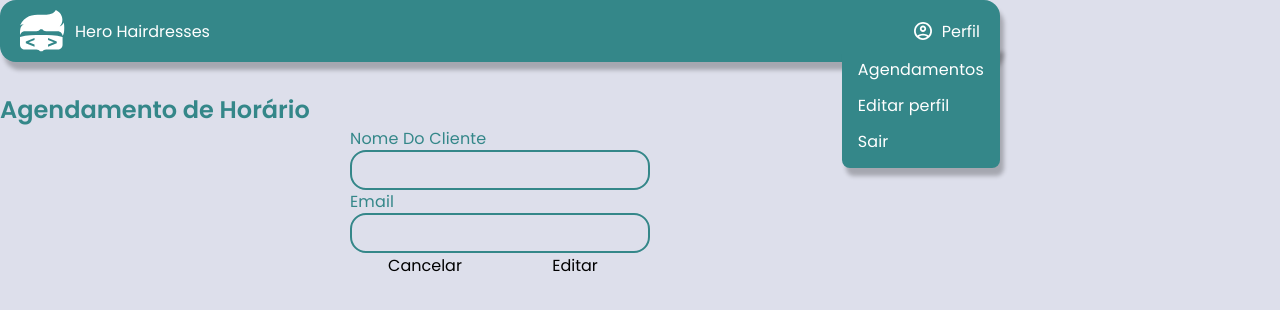
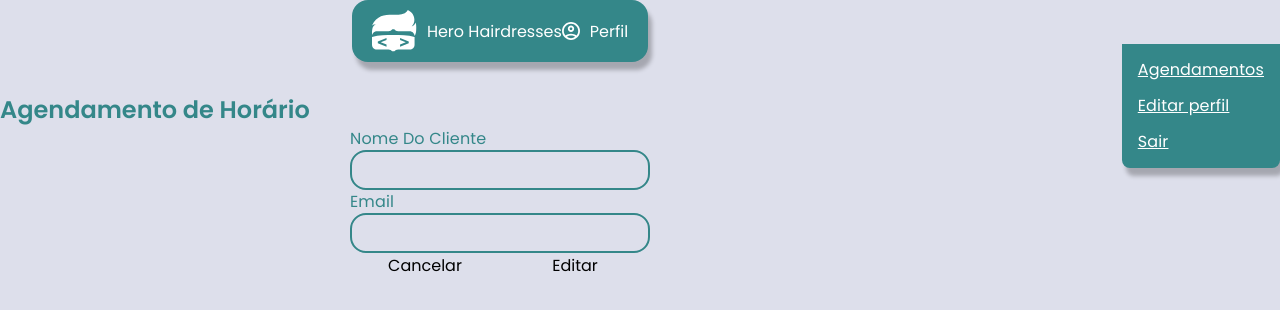
Before and after one commit to raysllaR/hairdresser-front, a React (Vite) app: page /agendamento in a window 1280 px wide. Both pictures are taken after a click on the button "Perfil". Shown: the top 310 px of the page. Built offline with nearby package versions, Linux system fonts and the light colour scheme.

Commit message:
feat: add navigation ao menu do dropdown

```diff
--- a/src/components/shared/Header/index.tsx
+++ b/src/components/shared/Header/index.tsx
@@ -2,9 +2,9 @@
 import iconAcount from "../../../assets/images/icons/account_circle.svg";
 import { ClickAwayListener, Paper, MenuList, MenuItem } from "@mui/material";
 import IconImg from "../IconImg";
-// import imgLogo from "../../../assets/images/logos/logo-white.svg";
 import imgLogoSemText from "../../../assets/images/logos/logo-white-withiout-text.svg";
 import "./style.css";
+import { Link } from "react-router-dom";
 
 const Header: React.FC = () => {
 	const [showDropMenu, setShowDropMenu]: [
@@ -12,17 +12,21 @@
 		React.Dispatch<React.SetStateAction<boolean>>
 	] = useState(false);
 
-	const toogleShoeDropMenu = () => {
+	const toogleShoeDropMenu = (): void => {
 		setShowDropMenu(!showDropMenu);
 	};
 
+	const cleanLocalStorage = (): void => {
+		localStorage.removeItem("login");
+	};
+
 	return (
-		<div className="container-header">
+		<div id="container-header">
 			<div className="header">
 				<div className="logo-container">
 					<img
 						src={imgLogoSemText}
-						alt=""
+						alt="Logo"
 					/>
 					<span>Hero Hairdresses</span>
 				</div>
@@ -37,9 +41,17 @@
 								<MenuList
 									className="dados-menu"
 									autoFocusItem>
-									<MenuItem>Agendamentos</MenuItem>
-									<MenuItem>Editar perfil</MenuItem>
-									<MenuItem>Sair</MenuItem>
+									<Link to="/agendamento">
+										<MenuItem>Agendamentos</MenuItem>
+									</Link>
+									<Link to="/editarperfil">
+										<MenuItem>Editar perfil</MenuItem>
+									</Link>
+									<Link
+										to="/login"
+										onClick={cleanLocalStorage}>
+										<MenuItem>Sair</MenuItem>
+									</Link>
 								</MenuList>
 							</ClickAwayListener>
 						</Paper>
```
